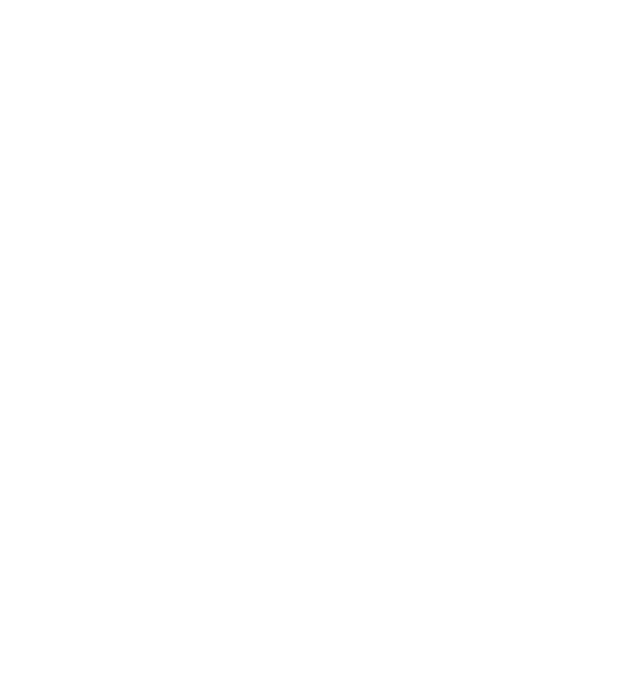
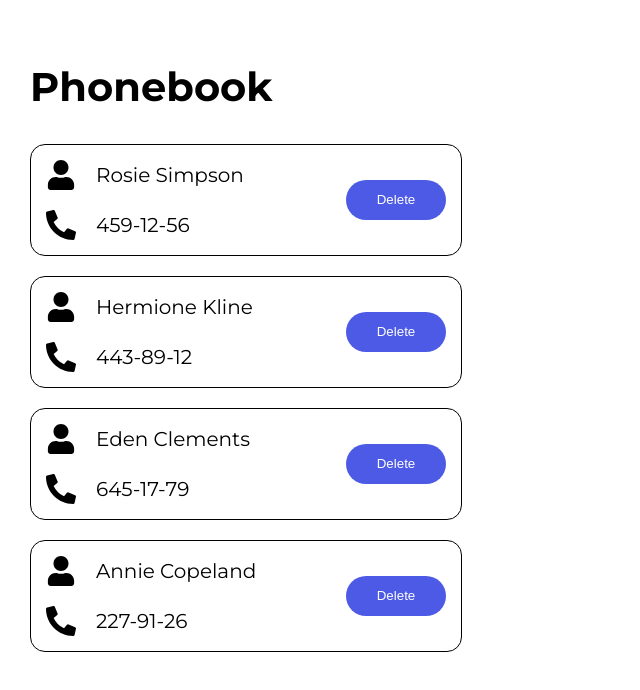
Before and after one commit to FedorovaElizaveta/goit-react-hw-03, a React (Vite) app: page / in a window 1280 px wide. Shown: the top 690 px of the page, without its empty margins (0-640 px from the left). Built offline with nearby package versions, Linux system fonts and the light colour scheme.

Commit message:
Added contact list

```diff
--- a/package.json
+++ b/package.json
@@ -13,6 +13,7 @@
     "formik": "^2.4.6",
     "react": "^18.2.0",
     "react-dom": "^18.2.0",
+    "react-icons": "^5.2.1",
     "yup": "^1.4.0"
   },
   "devDependencies": {
--- a/src/App.jsx
+++ b/src/App.jsx
@@ -1,7 +1,21 @@
 import "./App.css";
+import { useState } from "react";
+import ContactForm from "./components/ContactForm/ContactForm";
+import ContactList from "./components/ContactList/ContactList";
+import SearchBox from "./components/SearchBox/SearchBox";
+import contacts from "./contacts.json";
 
 function App() {
-  return <></>;
+  const [contact, setContact] = useState(contacts);
+
+  return (
+    <div>
+      <h1>Phonebook</h1>
+      <ContactForm />
+      <SearchBox />
+      <ContactList contacts={contact} />
+    </div>
+  );
 }
 
 export default App;
--- a/src/components/Contact/Contact.jsx
+++ b/src/components/Contact/Contact.jsx
@@ -0,0 +1,27 @@
+import css from "./Contact.module.css";
+import { FaUser } from "react-icons/fa";
+import { FaPhoneAlt } from "react-icons/fa";
+
+const Contact = ({ contact }) => {
+  const { name, number } = contact;
+
+  return (
+    <li className={css.contactCardContainer}>
+      <div className={css.t}>
+        <div className={css.contactCardInfo}>
+          <FaUser size={30} />
+          <p>{name}</p>
+        </div>
+        <div className={css.contactCardInfo}>
+          <FaPhoneAlt size={30} />
+          <p>{number}</p>
+        </div>
+      </div>
+      <button className={css.contactCardBtn} type="button">
+        Delete
+      </button>
+    </li>
+  );
+};
+
+export default Contact;
--- a/src/components/Contact/Contact.module.css
+++ b/src/components/Contact/Contact.module.css
@@ -0,0 +1,35 @@
+.contactCardContainer {
+  display: flex;
+  align-items: center;
+  justify-content: space-between;
+  width: 400px;
+  padding: 15px;
+  border: 1px solid #000;
+  border-radius: 15px;
+}
+
+.contactCardInfo {
+  display: flex;
+  gap: 20px;
+  align-items: center;
+}
+
+.contactCardInfo p {
+  margin: 0;
+}
+
+.contactCardBtn {
+  width: 100px;
+  height: 40px;
+  color: #fff;
+  background-color: #4d5ae5;
+  border: none;
+  border-radius: 30px;
+  transition: background-color 250ms ease-in-out;
+}
+
+.t {
+  display: flex;
+  flex-direction: column;
+  gap: 20px;
+}
--- a/src/components/ContactForm/ContactForm.jsx
+++ b/src/components/ContactForm/ContactForm.jsx
@@ -0,0 +1,5 @@
+// import css from './ContactForm.module.css'
+
+const ContactForm = () => {};
+
+export default ContactForm;
--- a/src/components/ContactList/ContactList.jsx
+++ b/src/components/ContactList/ContactList.jsx
@@ -0,0 +1,14 @@
+import css from "./ContactList.module.css";
+import Contact from "../Contact/Contact";
+
+const ContactList = ({ contacts }) => {
+  return (
+    <ul className={css.contactList}>
+      {contacts.map((contact) => {
+        return <Contact contact={contact} key={contact.id} />;
+      })}
+    </ul>
+  );
+};
+
+export default ContactList;
--- a/src/components/ContactList/ContactList.module.css
+++ b/src/components/ContactList/ContactList.module.css
@@ -0,0 +1,5 @@
+.contactList {
+  display: flex;
+  flex-direction: column;
+  gap: 20px;
+}
--- a/src/components/SearchBox/SearchBox.jsx
+++ b/src/components/SearchBox/SearchBox.jsx
@@ -0,0 +1,5 @@
+// import css from "./SearchBox.module.css";
+
+const SearchBox = () => {};
+
+export default SearchBox;
--- /dev/null
+++ b/src/contacts.json
@@ -0,0 +1,6 @@
+[
+  { "id": "id-1", "name": "Rosie Simpson", "number": "459-12-56" },
+  { "id": "id-2", "name": "Hermione Kline", "number": "443-89-12" },
+  { "id": "id-3", "name": "Eden Clements", "number": "645-17-79" },
+  { "id": "id-4", "name": "Annie Copeland", "number": "227-91-26" }
+]
--- a/src/index.css
+++ b/src/index.css
@@ -2,6 +2,7 @@
   font-family: "Montserrat", sans-serif;
   line-height: 1.5;
   font-weight: 400;
+  font-size: 20px;
 
   font-synthesis: none;
   text-rendering: optimizeLegibility;
@@ -11,8 +12,14 @@
 
 body {
   margin: 0;
+  padding: 30px;
 }
 
 button {
   cursor: pointer;
 }
+
+ul,
+ol {
+  padding-left: 0;
+}
```
Also changed, not shown: 1 other file (tests, documents, lock files or other folders).
